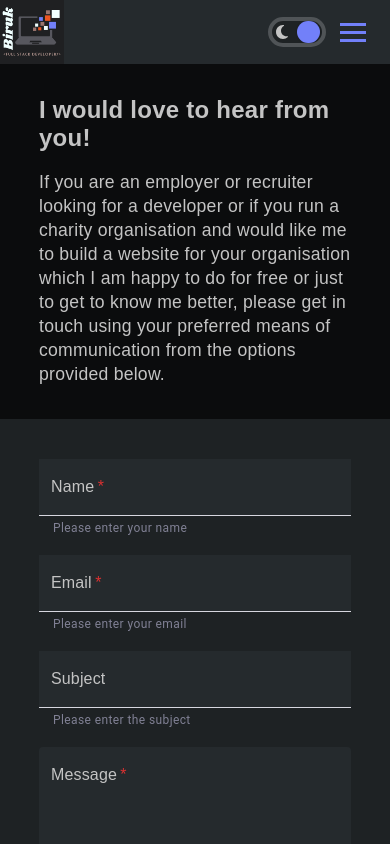
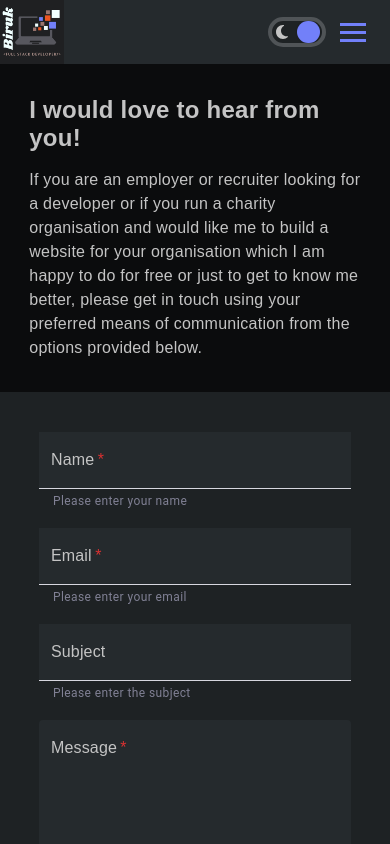
Before and after one commit to Know-Thyself/next-portfolio, a Next.js app: page /contact in a window 390 px wide. Shown: the top 844 px of the page. Built offline with nearby package versions, Linux system fonts and the light colour scheme.

Commit message:
mobile version contact info

```diff
--- a/styles/contact.module.css
+++ b/styles/contact.module.css
@@ -9,7 +9,7 @@
 	padding-top: 64px;
 	padding-bottom: 48px;
 	padding-top: 5rem;
-	padding-bottom: 14rem;
+	padding-bottom: 12rem;
 	background-color: var(--primary-background);
 	color: var(--secondary-text-color);
 	display: flex;
@@ -18,7 +18,7 @@
 }
 
 .intro {
-	width: 80%;
+	width: 85%;
 	margin: auto;
 	padding: 1rem 0;
 }
@@ -36,7 +36,7 @@
 	font-family: var(--secondary-font-family);
 	color: var(--secondary-text-color);
 	line-height: 1.5rem;
-	font-size: 1.1rem;
+	font-size: 1rem;
 	letter-spacing: 0.25px;
 }
 
@@ -47,7 +47,8 @@
 
 .contact-info {
 	background-color: var(--header-background);
-	display: flex;
+	/* background-color: var(--secondary-background); */
+	display: none;
 	flex-direction: column;
 	padding-bottom: 1rem;
 }
@@ -82,6 +83,7 @@
 	width: 100%;
 	margin: auto;
 	background-color: var(--radio-btn-bg);
+	/* background-color: var(--secondary-background); */
 	padding: 2rem 0;
 }
 
@@ -145,12 +147,19 @@
 }
 
 @media screen and (min-width: 714px) {
+	.intro {
+		width: 90%;
+	}
 	.wrapper {
 		flex-direction: row-reverse;
 	}
 
 	.intro h1 {
 		text-align: center;
+	}
+
+	.contact-info {
+		display: flex;
 	}
 
 	.contact-info p {
@@ -178,14 +187,15 @@
 		margin-top: 0;
 	}
 
-	.intro p {
+	.subtext {
+		font-size: 1.075rem;
+		line-height: 1.65rem;
 		padding: 0 2.5rem;
 	}
 
 }
 
 @media screen and (min-width: 1240px) {
-
 	.wrapper,
 	.intro {
 		width: 70%;
@@ -196,10 +206,6 @@
 		font-size: 2.5rem;
 	}
 
-	.subtext {
-		font-size: 1.075rem;
-	}
-
 	.text-fields,
 	.message-wrapper {
 		flex-direction: row;
--- a/styles/globals.css
+++ b/styles/globals.css
@@ -34,8 +34,12 @@ a {
 
 :root {
 	--header-background: #7C7F81;
-	--header-background: #96989A;
+	/* --header-background: #96989A; */
 	--footer-background: #7C7C82;
+	--footer-background: #B0BCD4;
+	--footer-background: #9CA4B2;
+	--footer-background: #B7B6B4;
+	/* --footer-background: #A1AABA; */
 	--nav-links-font-weight: 500;
 	--active-nav-link-font-weight: 500;
 	--nav-links-color: #ffffff;
@@ -57,10 +61,12 @@ a {
 	--primary-background: #B9B9B9;
 
 	--primary-background: #ABABAB;
+	/* --primary-background: #999999; */
 	--secondary-background: #828789;
 	--secondary-background: #9b9fa0;
 	--secondary-background: #a7abac;
 	--secondary-background: #B4B7B8;
+	--secondary-background: #A2A4A5;
 	--complementary-bg: #4C3F4C;
 	--project-container-bg: #687064;
 	--project-container-hover: #5d645a;
@@ -88,6 +94,8 @@ a {
 	--buttons-color: #FAFAFA;
 	--radio-btn-border: #B6B6B4;
 	--radio-btn-bg: #565759;
+	--radio-btn-bg: #77787A;
+	--radio-btn-bg: #88898A;
 	--switch-button-bg: #EE5622;
 	--read-more: #BD1A43;
 }
@@ -95,6 +103,11 @@ a {
 [data-theme='dark'] {
 	--header-background: #252a2d;
 	--footer-background: #262c2d;
+	--footer-background: #27262d;
+	--footer-background: #1b2225;
+	--footer-background: #161821;
+	--footer-background: #1c2332;
+	--footer-background: #161c28;
 	--home-link-bg: #2B435B;
 	--home-link-bg: #165b7e;
 	--home-link-bg: #444c95;
```
